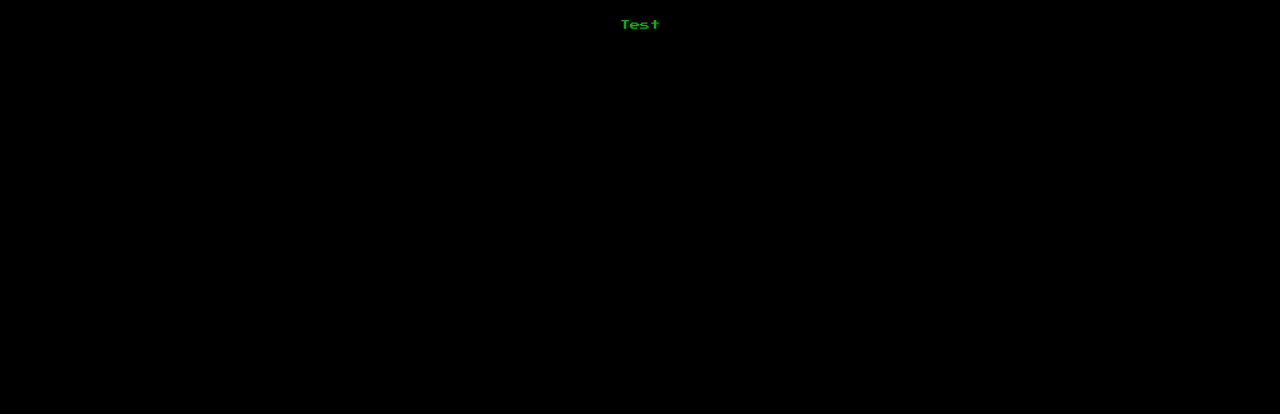
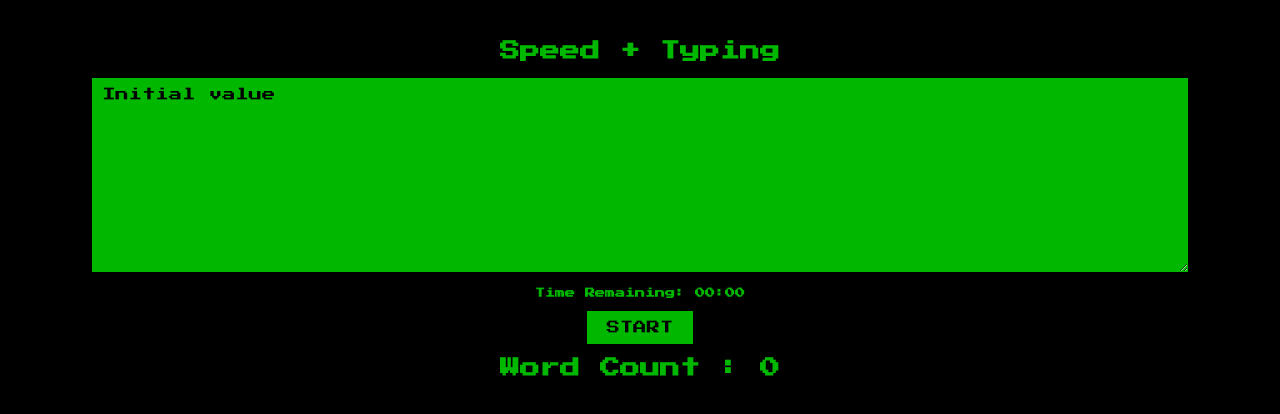
Before and after one commit to aadarsh10c/speed-typing-game, a React (Vite) app: page / in a window 1280 px wide. Shown: the top 414 px of the page. Built offline with nearby package versions, Linux system fonts and the light colour scheme.

Commit message:
Added App component details

```diff
--- a/src/App.jsx
+++ b/src/App.jsx
@@ -1,15 +1,16 @@
-import { useState } from 'react'
-//import reactLogo from './assets/react.svg'
-//import './App.css'
+import React from 'react'
 
-function App() {
-  const [count, setCount] = useState(0)
+export default function App(){
+    return(
+        <div>
+            <h1>Speed + Typing</h1>
+            <textarea
+                defaultValue='Initial value'
+            />
+            <h4>Time Remaining: 00:00</h4>
+            <button>Start</button>
+            <h1>Word Count : 0</h1>
+        </div>
 
-  return (
-    <div className="App">
-      <p>Test</p>
-    </div>
-  )
+    )
 }
-
-export default App
--- a/src/sass/_base.scss
+++ b/src/sass/_base.scss
@@ -1,7 +1,4 @@
-*{
-    margin: 0;
-    padding: 0;
-}
+
 
 *,
 *::before,
@@ -20,10 +17,11 @@ body{
 html, body {
     background: black;
     color: #00b800;
-    padding-top: 10px;
+    padding: 1rem;
     font-family: 'Press Start 2P', cursive;
     text-align: center;
 }
+
 
 .button {
     font-weight: 700;
@@ -52,7 +50,7 @@ textarea {
     width: 90%;
     margin: 0 auto;
     outline: none;
-    height: 200px;
+    height: 20rem;
     background: #00b800;
-    padding: 10px;
+    padding: 1rem;
 }
```
